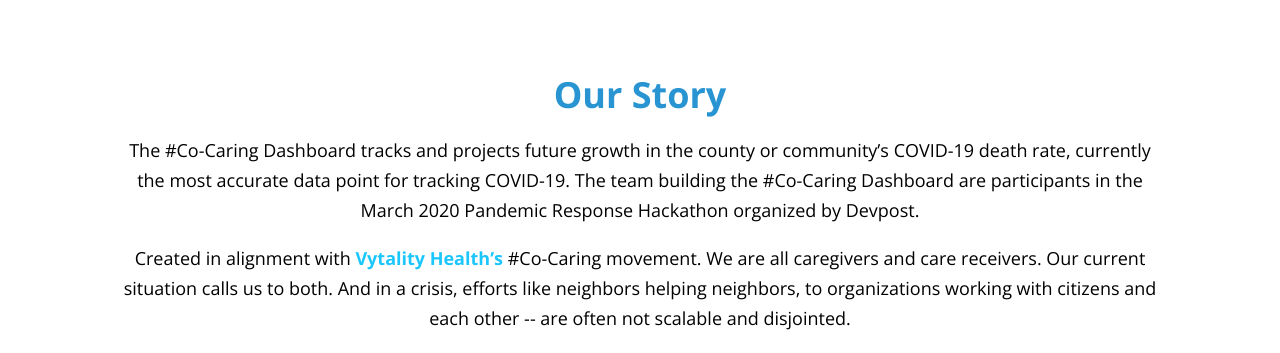
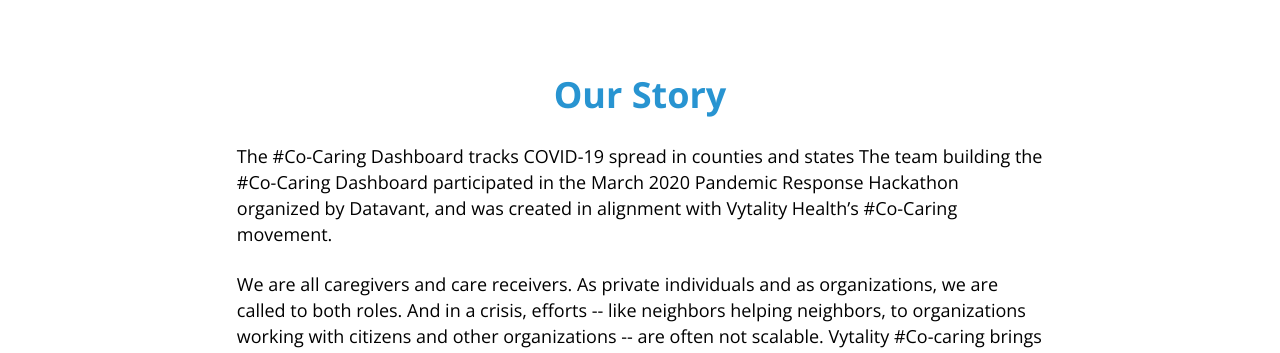
Before and after one commit to khongcodes/co-caring-dash, a React (Create React App) app: page /about in a window 1280 px wide. Shown: the part 561-914 px from the top of the page. Built offline with nearby package versions, Linux system fonts and the light colour scheme.

Commit message:
changed About copy

```diff
--- a/src/pages/About.js
+++ b/src/pages/About.js
@@ -9,6 +9,13 @@ const About = () => {
     document.title = 'About Co-Caring'
   })
 
+  const pStyle = {
+    width: '63%',
+    fontSize: '18px',
+    lineHeight: '26px',
+    margin: '1.5rem auto'
+  }
+
   return (
     <>
       <TopBanner
@@ -18,11 +25,18 @@ const About = () => {
         imgClass = 'aboutUs'
       />
 
-      <TextSection title='Our Story' width='65rem'>
+      {/* <TextSection title='Our Story' width='65rem'>
+
         <p>The #Co-Caring Dashboard tracks and projects future growth in the county or community’s COVID-19 death rate, currently the most accurate data point for tracking COVID-19. The team building the #Co-Caring Dashboard are participants in the March 2020 Pandemic Response Hackathon organized by Devpost.</p>
         <p>Created in alignment with <a href='http://vytality.co'>Vytality Health’s</a> #Co-Caring movement. We are all caregivers and care receivers. Our current situation calls us to both. And in a crisis, efforts like neighbors helping neighbors, to organizations working with citizens and each other -- are often not scalable and disjointed. </p>
         <p>Vytality #co-caring brings good people, good leaders and good info together for greater impact. We&#39;re also building an app to ease communication.</p>
-      </TextSection>
+      </TextSection> */}
+
+      <TextSection title='Our Story'/>
+      {/* <div style={{height:'1rem'}} /> */}
+      <p style={pStyle}>The #Co-Caring Dashboard tracks COVID-19 spread in counties and states The team building the #Co-Caring Dashboard participated in the March 2020 Pandemic Response Hackathon organized by Datavant, and was created in alignment with Vytality Health’s #Co-Caring movement.</p>
+      <p style={pStyle}>We are all caregivers and care receivers. As private individuals and as organizations, we are called to both roles. And in a crisis, efforts -- like neighbors helping neighbors, to organizations working with citizens and other organizations -- are often not scalable. Vytality #Co-caring brings good people, leaders and info together for greater impact, and we're building a mobile app to ease communication. Check out <a href='http://vytality.co'>http://vytality.co</a> for more information.</p>
+      <p style={pStyle}>And please, stay healthy and be well.</p>
 
       <TextDivider/>
 
```
